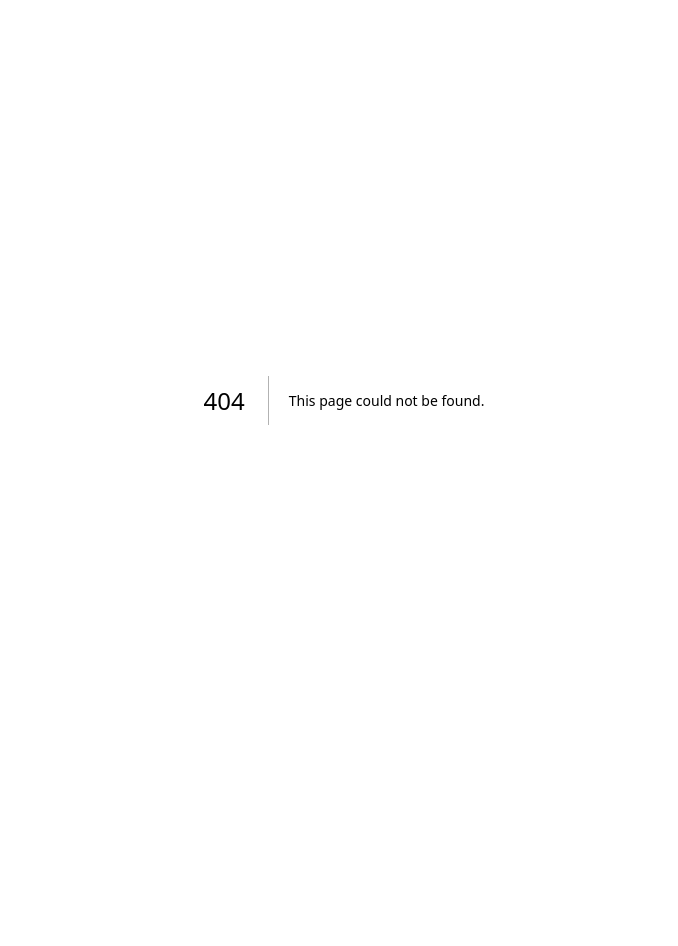
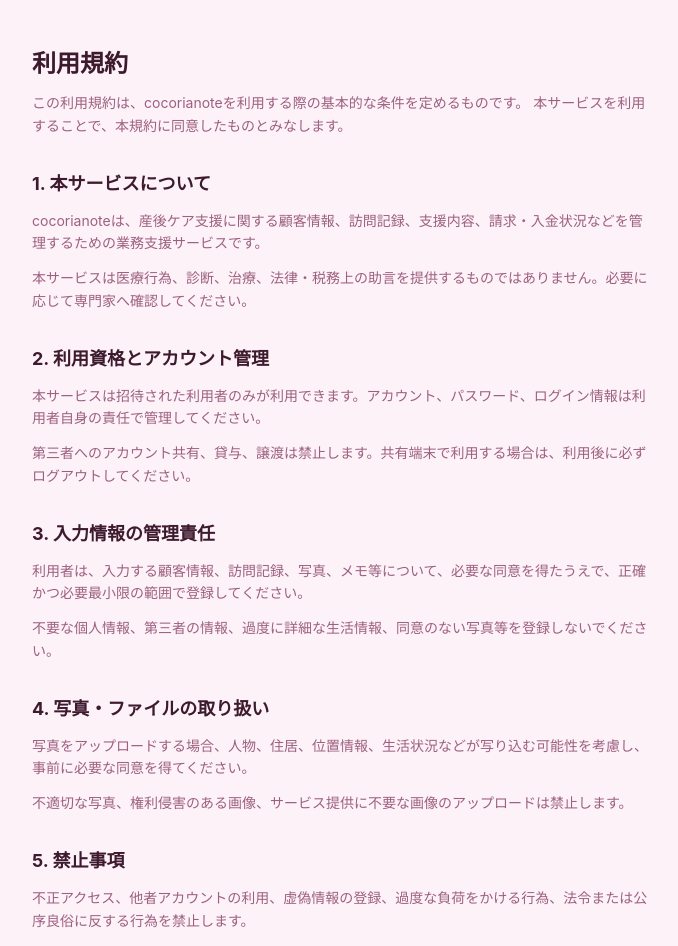
Before and after one commit to Reoncurea/cocoria-note, a Next.js app: page /terms in a window 1280 px wide. Before the commit this address had no page. Shown: the top 946 px of the page, without its empty margins (296-974 px from the left). Before the commit the page ends 800 px from the top, so only its background shows below. Built offline with nearby package versions, Linux system fonts and the light colour scheme.

Commit message:
Add terms page

```diff
--- a/src/app/layout.tsx
+++ b/src/app/layout.tsx
@@ -6,7 +6,7 @@
     default: 'cocoria note',
     template: '%s | cocoria note',
   },
-  description: '顧客カルテ管理システム',
+  description: '産後ケア支援のための顧客カルテ管理システム',
   appleWebApp: {
     capable: true,
     statusBarStyle: 'default',
--- a/src/app/login/page.tsx
+++ b/src/app/login/page.tsx
@@ -133,10 +133,14 @@
         )}
       </div>
 
-      <p className="mt-6 text-xs text-center" style={{ color: 'var(--color-text-muted)' }}>
+      <p className="mt-6 text-xs text-center leading-relaxed" style={{ color: 'var(--color-text-muted)' }}>
         ログインすることで
-        <a href="/privacy" className="underline" style={{ color: 'var(--color-primary-dark)' }}>
+        <a href="/privacy" className="underline mx-1" style={{ color: 'var(--color-primary-dark)' }}>
           プライバシーポリシー
+        </a>
+        と
+        <a href="/terms" className="underline mx-1" style={{ color: 'var(--color-primary-dark)' }}>
+          利用規約
         </a>
         に同意したものとみなします。
       </p>
--- /dev/null
+++ b/src/app/terms/page.tsx
@@ -0,0 +1,102 @@
+const sections = [
+  {
+    title: '1. 本サービスについて',
+    body: [
+      'cocorianoteは、産後ケア支援に関する顧客情報、訪問記録、支援内容、請求・入金状況などを管理するための業務支援サービスです。',
+      '本サービスは医療行為、診断、治療、法律・税務上の助言を提供するものではありません。必要に応じて専門家へ確認してください。',
+    ],
+  },
+  {
+    title: '2. 利用資格とアカウント管理',
+    body: [
+      '本サービスは招待された利用者のみが利用できます。アカウント、パスワード、ログイン情報は利用者自身の責任で管理してください。',
+      '第三者へのアカウント共有、貸与、譲渡は禁止します。共有端末で利用する場合は、利用後に必ずログアウトしてください。',
+    ],
+  },
+  {
+    title: '3. 入力情報の管理責任',
+    body: [
+      '利用者は、入力する顧客情報、訪問記録、写真、メモ等について、必要な同意を得たうえで、正確かつ必要最小限の範囲で登録してください。',
+      '不要な個人情報、第三者の情報、過度に詳細な生活情報、同意のない写真等を登録しないでください。',
+    ],
+  },
+  {
+    title: '4. 写真・ファイルの取り扱い',
+    body: [
+      '写真をアップロードする場合、人物、住居、位置情報、生活状況などが写り込む可能性を考慮し、事前に必要な同意を得てください。',
+      '不適切な写真、権利侵害のある画像、サービス提供に不要な画像のアップロードは禁止します。',
+    ],
+  },
+  {
+    title: '5. 禁止事項',
+    body: [
+      '不正アクセス、他者アカウントの利用、虚偽情報の登録、過度な負荷をかける行為、法令または公序良俗に反する行為を禁止します。',
+      '本サービスの運営、セキュリティ、他の利用者の業務を妨げる行為も禁止します。',
+    ],
+  },
+  {
+    title: '6. データの保存・削除',
+    body: [
+      '利用者は、業務上不要になったデータを適切に削除してください。顧客本人から削除や修正の依頼があった場合は、必要に応じて対応してください。',
+      'サービス管理上、障害対応、セキュリティ対応、法令対応等のために必要な範囲でデータを確認・保全する場合があります。',
+    ],
+  },
+  {
+    title: '7. 料金・サブスクリプション',
+    body: [
+      '現在、本サービスは招待制の準備・試用段階です。将来的に有料プランやサブスクリプションを導入する場合は、料金、支払方法、解約条件を事前に案内します。',
+      '有料化後は、支払い状況に応じて利用範囲を制限する場合があります。',
+    ],
+  },
+  {
+    title: '8. 免責',
+    body: [
+      '本サービスの利用により作成された記録、報告書、判断材料の最終確認と利用責任は利用者にあります。',
+      'サービスの不具合、通信環境、外部サービスの障害等により一時的に利用できない場合があります。重要な情報は必要に応じて別途バックアップしてください。',
+    ],
+  },
+  {
+    title: '9. 規約の変更',
+    body: [
+      '本規約は、サービス内容、運用方法、法令等の変更に応じて改定することがあります。重要な変更がある場合は、適切な方法で案内します。',
+    ],
+  },
+]
+
+export default function TermsPage() {
+  return (
+    <main className="min-h-screen px-6 py-12 max-w-2xl mx-auto" style={{ color: 'var(--color-text)' }}>
+      <h1 className="text-2xl font-bold mb-3">利用規約</h1>
+      <p className="text-sm leading-relaxed mb-8" style={{ color: 'var(--color-text-muted)' }}>
+        この利用規約は、cocorianoteを利用する際の基本的な条件を定めるものです。
+        本サービスを利用することで、本規約に同意したものとみなします。
+      </p>
+
+      {sections.map((section) => (
+        <section key={section.title} className="mb-8">
+          <h2 className="text-lg font-bold mb-3">{section.title}</h2>
+          <div className="space-y-3">
+            {section.body.map((paragraph) => (
+              <p key={paragraph} className="text-sm leading-relaxed" style={{ color: 'var(--color-text-muted)' }}>
+                {paragraph}
+              </p>
+            ))}
+          </div>
+        </section>
+      ))}
+
+      <p className="text-xs mt-12" style={{ color: 'var(--color-text-muted)' }}>
+        制定日：2026年5月29日
+      </p>
+
+      <div className="mt-8 flex gap-4">
+        <a href="/login" className="text-sm underline" style={{ color: 'var(--color-primary-dark)' }}>
+          ログイン画面に戻る
+        </a>
+        <a href="/privacy" className="text-sm underline" style={{ color: 'var(--color-primary-dark)' }}>
+          プライバシーポリシーを見る
+        </a>
+      </div>
+    </main>
+  )
+}
```
